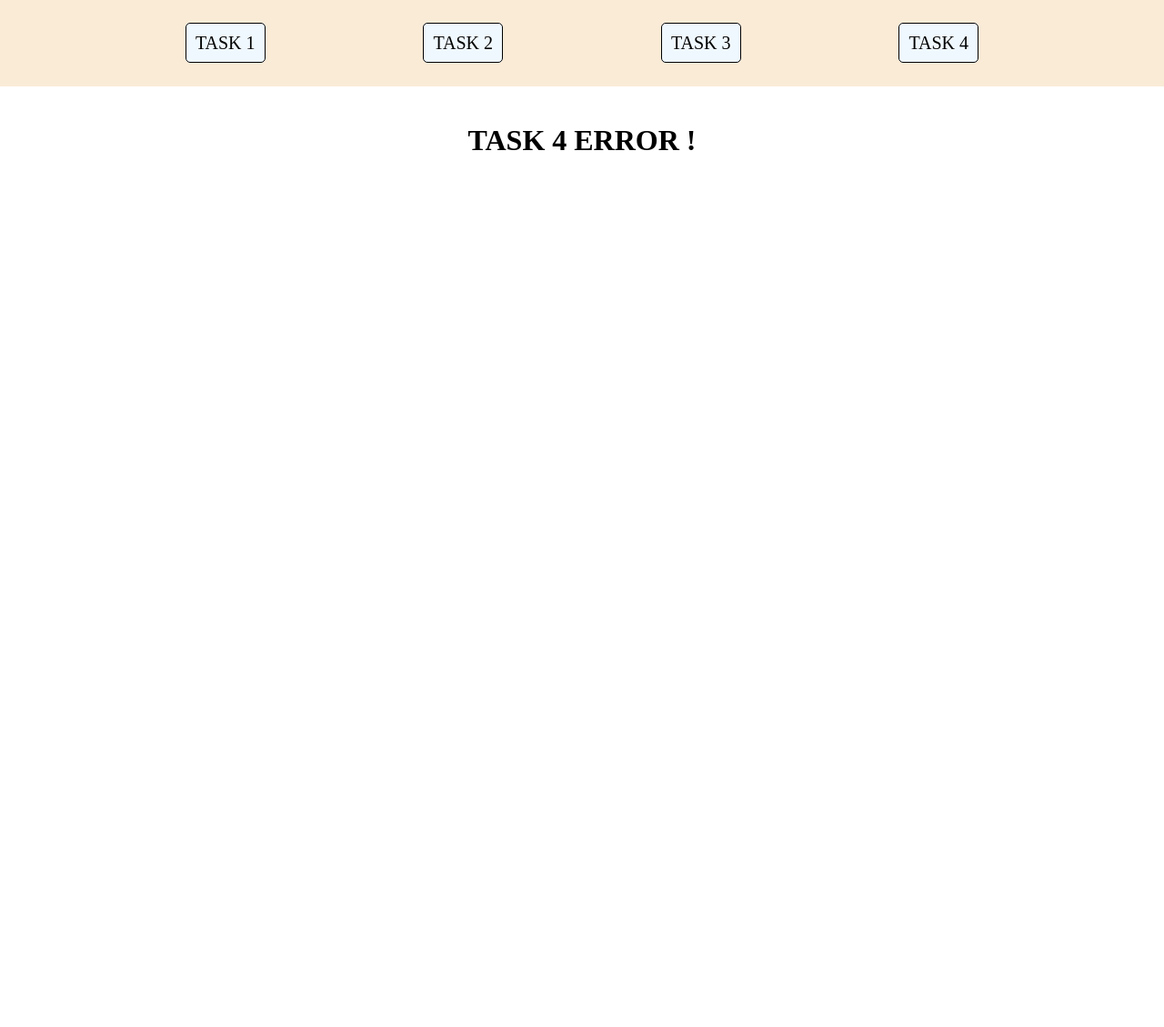
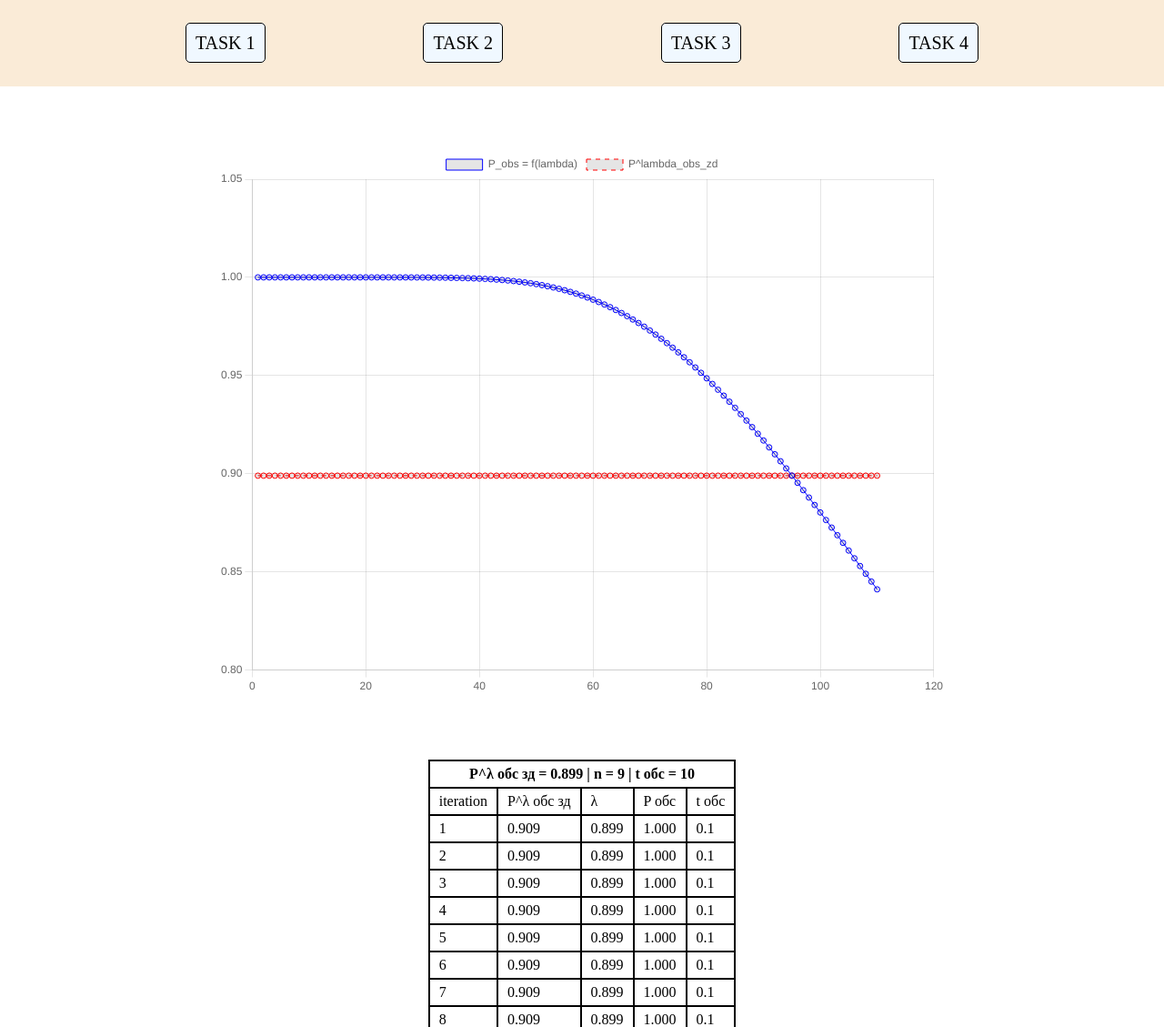
Before and after one commit to DeyKast/AOC-lab-1, a plain HTML site: page html/task_4.html in a window 1280 px wide. Shown: the top 1129 px of the page at 91% size. Before the commit the page ends 800 px from the top, so only its background shows below. Drawn offline with nearby package versions, Linux system fonts and the light colour scheme.

Commit message:
complete-lab-4

```diff
--- a/html/task_4.html
+++ b/html/task_4.html
@@ -4,6 +4,7 @@
     <meta charset="UTF-8" />
     <meta name="viewport" content="width=device-width, initial-scale=1.0" />
     <link rel="stylesheet" href="../styles/styles.css" />
+    <script src="https://cdn.jsdelivr.net/npm/chart.js"></script>
     <title>Document</title>
   </head>
   <body>
@@ -27,8 +28,47 @@
     </header>
     <div class="section">
       <div class="container">
-        <h1>TASK 4 ERROR !</h1>
+        <div style="margin-top: 50px">
+          <canvas id="myChart" width="800" height="600"></canvas>
+        </div>
       </div>
     </div>
+    <div
+      style="
+        display: flex;
+        align-items: center;
+        justify-content: center;
+        flex-direction: column;
+        padding: 50px;
+      "
+    >
+      <table>
+        <thead>
+          <tr>
+            <td colspan="10" style="text-align: center; font-weight: 600">
+              P^λ обс зд = 0.899 | n = 9 | t обс = 10
+            </td>
+          </tr>
+          <tr>
+            <td>iteration</td>
+            <td>P^λ обс зд</td>
+            <td>λ</td>
+            <td>P обс</td>
+            <td>t обс</td>
+          </tr>
+        </thead>
+        <tbody id="tableInfo"></tbody>
+      </table>
+      <p
+        id="textAnswer"
+        style="
+          max-width: 1300px;
+          font-size: 22px;
+          font-weight: 500;
+          margin-top: 50px;
+        "
+      ></p>
+    </div>
+    <script src="../scripts/task_4.js"></script>
   </body>
 </html>
--- a/scripts/task_2.js
+++ b/scripts/task_2.js
@@ -97,7 +97,7 @@ function main() {
         працюватиме найоптимальніше.  `;
   textAnswerContainer.innerHTML += textAnswer;
 }
-
+//функція виведення результатів у таблицю
 function resultsRender() {
   for (let i = 1; i < results.length; i++) {
     const markupResults = `<tr>
--- a/scripts/task_3.js
+++ b/scripts/task_3.js
@@ -99,6 +99,7 @@ function main() {
   textAnswerContainer.innerHTML += textAnswer;
 }
 
+//функція виведення результатів у таблицю
 function resultsRender() {
   for (let i = 1; i < results.length; i++) {
     const markupResults = `<tr>
--- a/scripts/task_4.js
+++ b/scripts/task_4.js
@@ -0,0 +1,120 @@
+const tableInfo = document.querySelector("#tableInfo");
+const textAnswerContainer = document.querySelector("#textAnswer");
+const results = [];
+
+// Функція обчислення факторіалу
+function factorial(number) {
+  if (number == 0) {
+    return 1;
+  } else {
+    return number * factorial(number - 1);
+  }
+}
+
+// Функція обчислення ймовірності
+function calculateProbability(alfa, n) {
+  let P = 0;
+  for (let i = 0; i <= n; i++) {
+    P += Math.pow(alfa, i) / factorial(i);
+  }
+  const P0 = 1 / P;
+  const Pn = (Math.pow(alfa, n) / factorial(n)) * P0;
+  const Pobs = 1 - Pn;
+  return Pobs;
+}
+
+// Функція для побудови графіку
+function plotGraph(lambdaValues, PobsValues, PlmbdObsZd) {
+  const ctx = document.getElementById("myChart").getContext("2d");
+  const chart = new Chart(ctx, {
+    type: "line",
+    data: {
+      labels: lambdaValues,
+      datasets: [
+        {
+          label: "P_obs = f(lambda)",
+          data: PobsValues,
+          borderColor: "blue",
+          borderWidth: 1,
+          fill: false,
+        },
+        {
+          label: "P^lambda_obs_zd",
+          borderColor: "red",
+          borderWidth: 1,
+          borderDash: [5, 5],
+          data: Array(lambdaValues.length).fill(PlmbdObsZd),
+          fill: false,
+        },
+      ],
+    },
+    options: {
+      scales: {
+        x: {
+          type: "linear",
+          position: "bottom",
+        },
+        y: {
+          min: 0.8,
+          max: 1.05,
+        },
+      },
+    },
+  });
+}
+
+// Функція для виведення результатів у таблицю
+function resultsRender() {
+  results.forEach((result, index) => {
+    if (result[2] == result[3]) {
+      const markupResults = `<tr style="background-color: lightcoral; font-weight: 600">
+      <td>${result[0]}</td>
+      <td>${result[1]}</td>
+      <td>${result[2]}</td>
+      <td>${result[3]}</td>
+      <td>${result[4]}</td>
+    </tr>`;
+      tableInfo.innerHTML += markupResults;
+
+      const textAnswer = `Відповідь: проаналізувавши отримані дані у вигляді таблиці та графіка,
+  ми можемо зробити висновок, що Pобс (${result[3]}) = λ (${result[2]}) при ітерації
+  номер ${result[0]}, це означає що система може обслужити ${result[0]} задач з
+  ймовірністю обслуговування ${result[1]}.
+ `;
+      textAnswerContainer.innerHTML += textAnswer;
+    }
+    const markupResults = `<tr>
+      <td>${result[0]}</td>
+      <td>${result[1]}</td>
+      <td>${result[2]}</td>
+      <td>${result[3]}</td>
+      <td>${result[4]}</td>
+    </tr>`;
+    tableInfo.innerHTML += markupResults;
+  });
+}
+
+// Головна функція
+function main() {
+  const t = 0.1;
+  const PtObsZd = 0.909;
+  const PlmbdObsZd = 0.899;
+  const lambdaValues = [];
+  const PobsValues = [];
+
+  for (let lmbd = 1; lmbd <= 110; lmbd++) {
+    const alfa = lmbd * t;
+    const Pobs = calculateProbability(alfa, 12);
+
+    results.push([lmbd, PtObsZd, PlmbdObsZd, Pobs.toFixed(3), t]);
+
+    lambdaValues.push(lmbd);
+    PobsValues.push(Pobs);
+  }
+
+  plotGraph(lambdaValues, PobsValues, PlmbdObsZd);
+
+  resultsRender();
+}
+
+document.addEventListener("DOMContentLoaded", main);
```
